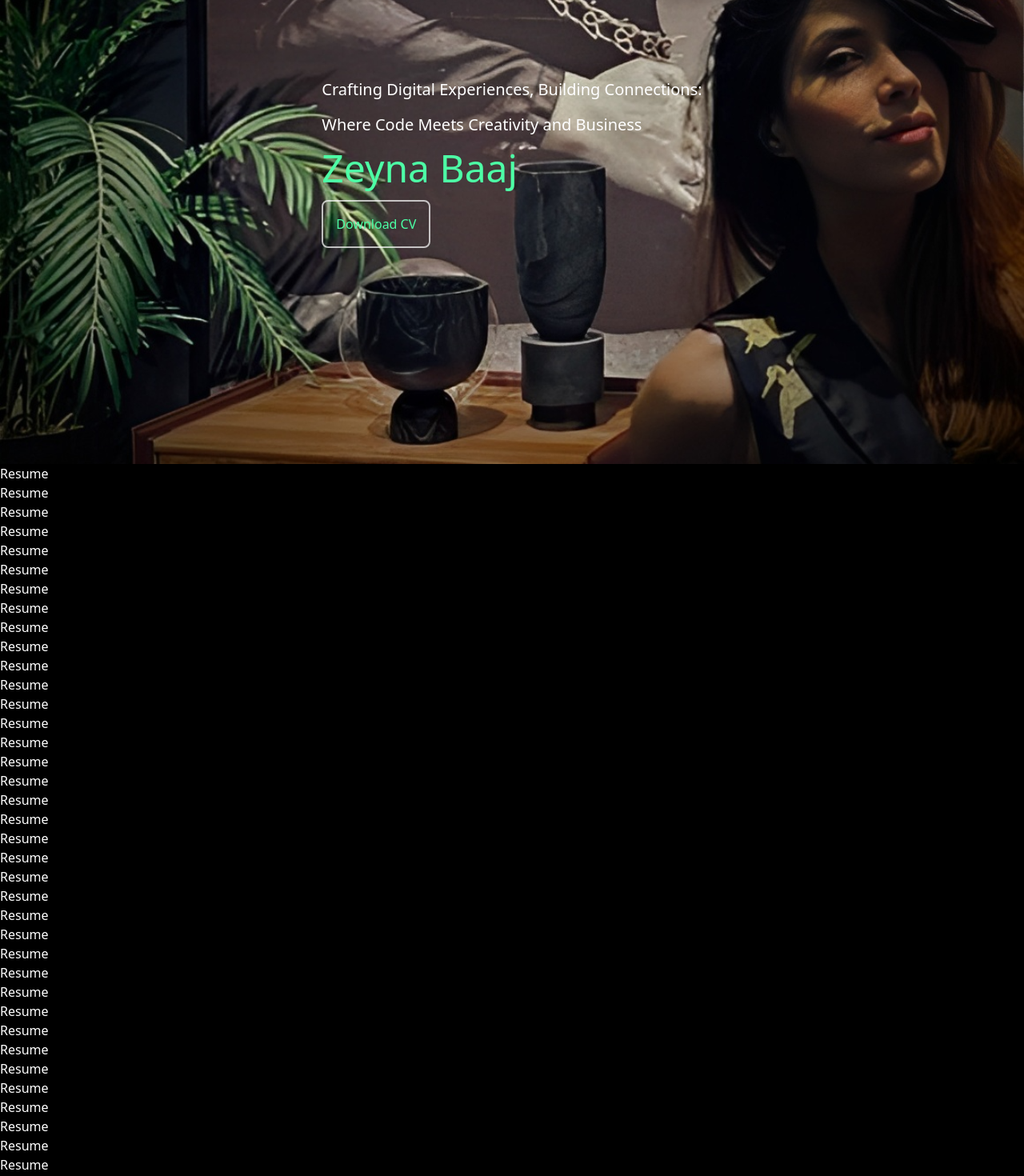
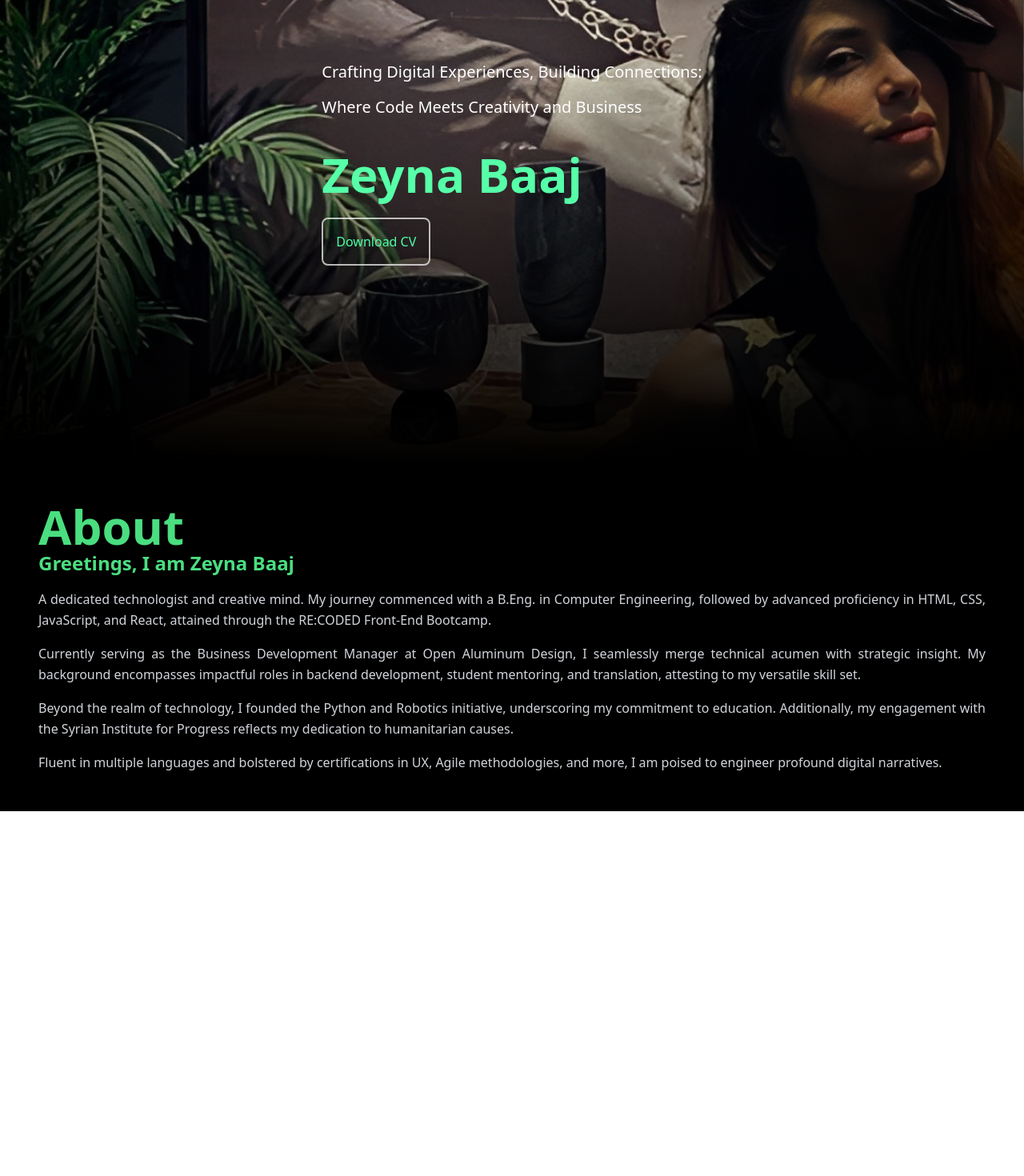
Before and after one commit to zainabaaj/portfolio, a Next.js app in the folder myportfolio/: page / in a window 1280 px wide. Shown: the part 220-1690 px from the top of the page at 80% size. After the commit the page ends 1234 px from the top, so only its background shows below. Built offline with nearby package versions, Linux system fonts and the light colour scheme.

Commit message:
feat resume

```diff
--- a/myportfolio/components/Intro.jsx
+++ b/myportfolio/components/Intro.jsx
@@ -6,7 +6,7 @@ const Intro = () => {
     useEffect(() => {
         const handleScroll = () => {
             // Calculate the opacity based on the scroll position
-            const opacity = window.scrollY / 600; // You can adjust this value
+            const opacity = window.scrollY / 500; // You can adjust this value
 
             // Limit opacity to a maximum of 1
             const limitedOpacity = Math.min(opacity, 1);
@@ -26,24 +26,51 @@ const Intro = () => {
     return (
 
         <div
-            className="w-full min-h-screen flex flex-col m-auto md:p-12"
+            className="w-full min-h-screen flex bg-gradient-to-b from-transparent from-40% to-black  flex-col m-auto md:p-12"
             style={{
                 backgroundColor: `rgba(0, 0, 0, ${bgOpacity})`,
                 // Add other styles for your Intro component
             }}
         >
-            <motion.div className=" flex flex-col m-auto md:p-12 "
+            <div className=" flex flex-col m-auto md:p-12 "
+
+            >
+                <motion.h2
+                    className="text-xl md:pt-12 pb-4"
+                    initial={{ x: "-40%", opacity: 0 }}
+                    animate={{ x: "0%", opacity: 1 }}
+                    transition={{
+                        duration: 0.7,
+                        delay: 0.35,
+                        ease: "easeInOut",
+                    }}
+                >
+
+                    Crafting Digital Experiences, Building Connections:
+
+                </motion.h2>
+                <motion.h2
+                    className="text-xl  pb-4"
+                    initial={{ x: "-40%", opacity: 0 }}
+                    animate={{ x: "0%", opacity: 1 }}
+                    transition={{
+                        duration: 0.7,
+                        delay: 0.35,
+                        ease: "easeInOut",
+                    }}
+                >
+
+                    Where Code Meets Creativity and Business
+
+
+                </motion.h2>
+
+                <motion.div className=" "
                     initial={{ opacity: 0 }}
                     animate={{ opacity: 1 }}
                     exit={{ opacity: 0 }}
                     transition={{ duration: 2, ease: "easeInOut" }}
                 >
-                <h2 className="text-xl md:pt-12 pb-4">
-                    Crafting Digital Experiences, Building Connections:
-                </h2>
-                <h2 className="text-xl ">
-                    Where Code Meets Creativity and Business
-                </h2>
                     <motion.h1
 
                         animate={{
@@ -56,12 +83,13 @@ const Intro = () => {
                         transition={{
                             color: { duration: 6, repeat: Infinity },
                         }}
-                    className="text-5xl py-4"
+                        className="text-6xl py-6 font-bold"
                     >
                         Zeyna Baaj
                     </motion.h1>
+                </motion.div>
                 <DownloadPdfButton />
-            </motion.div>
+            </div>
         </div >
 
     )
--- a/myportfolio/components/Resume.jsx
+++ b/myportfolio/components/Resume.jsx
@@ -2,20 +2,22 @@ import React from 'react'
 import { motion } from 'framer-motion'
 const Resume = () => {
     return (
-        <div className='flex flex-col bg-black'>
-            <motion.div
-                initial={{ opacity: 0 }}
-                animate={{ opacity: 1 }}
-                exit={{ opacity: 0 }}
-            >
-                <div>Resume</div><div>Resume</div><div>Resume</div><div>Resume</div><div>Resume</div><div>Resume</div><div>Resume</div><div>Resume</div><div>Resume</div><div>Resume</div><div>Resume</div>
-                <div>Resume</div><div>Resume</div><div>Resume</div><div>Resume</div><div>Resume</div><div>Resume</div><div>Resume</div><div>Resume</div><div>Resume</div><div>Resume</div><div>Resume</div>
-                <div>Resume</div><div>Resume</div><div>Resume</div><div>Resume</div><div>Resume</div><div>Resume</div><div>Resume</div><div>Resume</div><div>Resume</div><div>Resume</div><div>Resume</div>
-                <div>Resume</div><div>Resume</div><div>Resume</div><div>Resume</div><div>Resume</div><div>Resume</div><div>Resume</div><div>Resume</div><div>Resume</div><div>Resume</div><div>Resume</div>
-                <div>Resume</div><div>Resume</div><div>Resume</div><div>Resume</div><div>Resume</div><div>Resume</div><div>Resume</div><div>Resume</div><div>Resume</div><div>Resume</div><div>Resume</div>
+        <div className='flex flex-col bg-black p-12 text-justify ' id='resume'>
+            <h1 className='text-6xl font-extrabold text-green-400 '>About </h1>
 
-                <div>Resume</div><div>Resume</div><div>Resume</div><div>Resume</div><div>Resume</div><div>Resume</div><div>Resume</div><div>Resume</div><div>Resume</div><div>Resume</div><div>Resume</div>
-            </motion.div>
+            <h2 className="text-green-400 text-2xl font-semibold mb-4">Greetings, I am Zeyna Baaj</h2>
+            <p className="text-gray-300 mb-4 leading-relaxed">
+                A dedicated technologist and creative mind. My journey commenced with a B.Eng. in Computer Engineering, followed by advanced proficiency in HTML, CSS, JavaScript, and React, attained through the RE:CODED Front-End Bootcamp.
+            </p>
+            <p className="text-gray-300 mb-4 leading-relaxed">
+                Currently serving as the Business Development Manager at Open Aluminum Design, I seamlessly merge technical acumen with strategic insight. My background encompasses impactful roles in backend development, student mentoring, and translation, attesting to my versatile skill set.
+            </p>
+            <p className="text-gray-300 mb-4 leading-relaxed">
+                Beyond the realm of technology, I founded the Python and Robotics initiative, underscoring my commitment to education. Additionally, my engagement with the Syrian Institute for Progress reflects my dedication to humanitarian causes.
+            </p>
+            <p className="text-gray-300 leading-relaxed">
+                Fluent in multiple languages and bolstered by certifications in UX, Agile methodologies, and more, I am poised to engineer profound digital narratives.
+            </p>
         </div>
     )
 }
--- a/myportfolio/components/header.js
+++ b/myportfolio/components/header.js
@@ -13,7 +13,7 @@ const Header = () => (
       </motion.div>
       <motion.div
         className="p-2 cursor-pointer"
-        href="/"
+        href="#resume"
         whileHover={{ scale: 1.1 }}
         whileTap={{ scale: 0.9 }}
       >
```
Also changed, not shown: myportfolio/components/About.jsx (added). Lines whose indentation alone changed are shown as unchanged.
